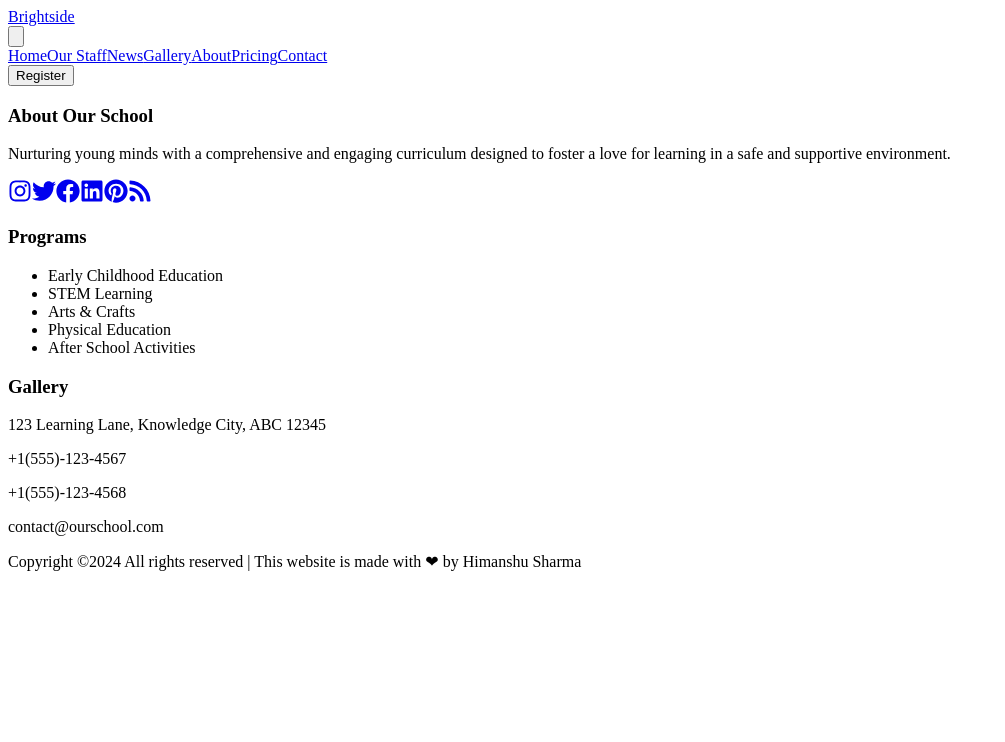
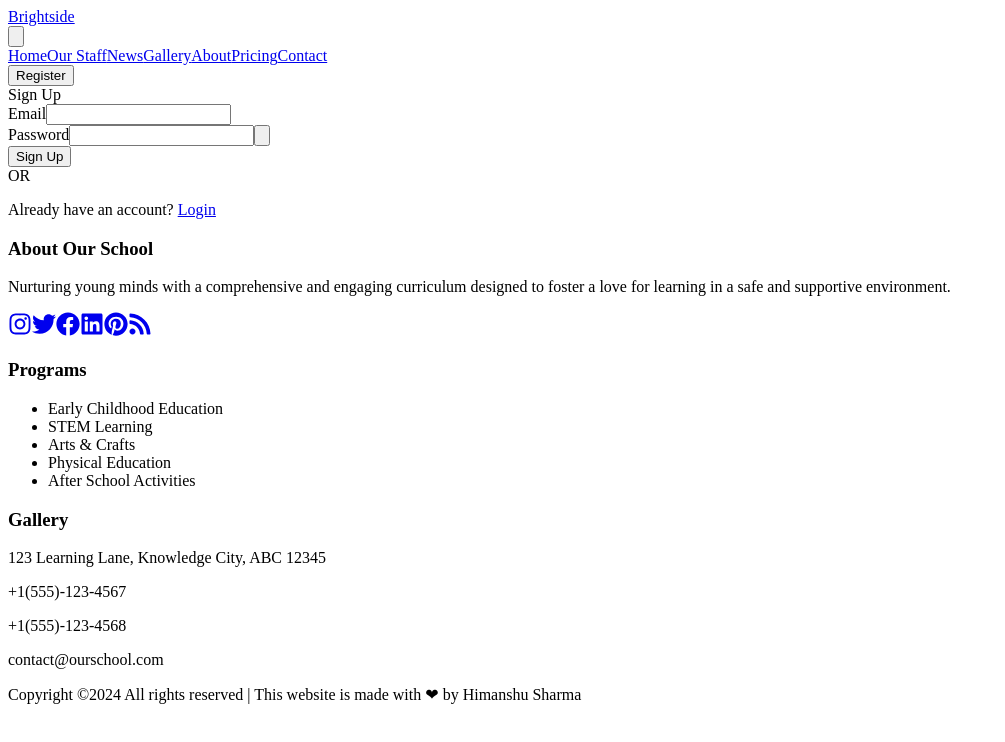
Before and after one commit to himanshusharma2007/Brightside, a React (Vite) app: page /signup in a window 1280 px wide. Shown: the top 742 px of the page, without its empty margins (0-1005 px from the left). Built offline with nearby package versions, Linux system fonts and the light colour scheme; the HTML template or start-up script is replaced by a standard one.

Commit message:
login issues fixed

```diff
--- a/src/App.jsx
+++ b/src/App.jsx
@@ -15,6 +15,8 @@ import Gallery from "./pages/Gallery";
 import Staff from "./pages/Staff";
 import Register from "./pages/Register.jsx";
 import PriceSection from "./components/priceSection.jsx";
+import Login from "./components/Login";
+import Signup from "./components/Signup.jsx";
 function App() {
   return (
     <Router>
@@ -24,12 +26,17 @@ function App() {
           <Routes>
             <Route path="/" element={<Home />} />
             <Route path="/about" element={<About showSlide1={true} />} />
-            <Route path="/pricing" element={<PriceSection showSlide1={true} />} />
+            <Route
+              path="/pricing"
+              element={<PriceSection showSlide1={true} />}
+            />
             <Route path="/contact" element={<Contact showSlide1={true} />} />
             <Route path="/news" element={<News showSlide1={true} />} />
             <Route path="/gallery" element={<Gallery showSlide1={true} />} />
             <Route path="/staff" element={<Staff showSlide1={true} />} />
             <Route path="/register" element={<Register />} />
+            <Route path="/login" element={<Login />} />
+            <Route path="/signup" element={<Signup />} />
             {/* Add more routes for other pages */}
           </Routes>
         </main>
--- a/src/components/Header.jsx
+++ b/src/components/Header.jsx
@@ -100,7 +100,7 @@ const Header = () => {
   return (
     <>
       <header className="bg-white shadow sticky top-0 z-40 w-full">
-        <div className=" mx-auto px-4 md:px-4 lg:px-8 py-4 flex items-center justify-between">
+        <div className=" mx-auto px-4 lg:px-16 py-4 flex items-center justify-between">
           <div className="font-bold text-2xl text-gray-800">
             <Link to="/">Brightside</Link>
           </div>
--- a/src/components/Login.jsx
+++ b/src/components/Login.jsx
@@ -1,35 +1,41 @@
 import React, { useEffect, useState } from "react";
 import {
-  getAuth,
   signInWithEmailAndPassword,
   signInWithPopup,
   GoogleAuthProvider,
 } from "firebase/auth";
-import { useNavigate } from "react-router-dom";
-import { db } from "../config/firebase/firebase";
+import { Link, useNavigate } from "react-router-dom";
+import { db, auth } from "../config/firebase/firebase"; // Updated import
 import { doc, setDoc } from "firebase/firestore";
 import { Google } from "@mui/icons-material";
+import Register from "../pages/Register";
 
 const Login = () => {
+
   const [email, setEmail] = useState("");
   const [password, setPassword] = useState("");
   const [showPassword, setShowPassword] = useState(false);
   const [error, setError] = useState("");
-  const [showModal, setShowModal] = useState(true);
+
   const navigate = useNavigate();
-  const auth = getAuth();
   const provider = new GoogleAuthProvider();
 
-  useEffect(() => {
-    console.log(showModal);
-  }, []);
 
   const handleEmailLogin = async (e) => {
     e.preventDefault();
     try {
-      await signInWithEmailAndPassword(auth, email, password);
+      const result = await signInWithEmailAndPassword(auth, email, password);
+      const user = result.user;
+      const userRef = doc(db, "users", user.uid);
+      await setDoc(userRef, {
+        email: user.email,
+        displayName: user.displayName,
+      });
+
+
       navigate("/register");
     } catch (error) {
+      console.error("Error during sign in: ", error);
       setError(error.message);
     }
   };
@@ -43,34 +49,16 @@ const Login = () => {
         email: user.email,
         displayName: user.displayName,
       });
+
       navigate("/register");
     } catch (error) {
+      console.error("Error during Google sign in: ", error);
       setError(error.message);
     }
   };
 
-  return (
+  return  (
     <div className="h-[90vh] flex flex-col justify-center items-center md:bg-gray-100 relative">
-      {showModal && (
-        <div className="absolute device-screen bg-gray-100 w-full h-full  flex items-center justify-center z-10">
-          <div className="bg-white rounded-lg shadow-lg p-8 max-w-sm">
-            <h2 className="text-2xl font-bold mb-4 text-center">
-              Welcome to Brightside
-            </h2>
-            <p className="mb-4 text-center">
-              For registration, you have to log in first.
-            </p>
-            <div className="flex justify-center">
-              <button
-                className="bg-teal-500 hover:bg-teal-600 text-white font-bold py-2 px-4 rounded focus:outline-none focus:ring-2 focus:ring-teal-500 transition-colors duration-300"
-                onClick={() => setShowModal(false)}
-              >
-                OK
-              </button>
-            </div>
-          </div>
-        </div>
-      )}
       <div className="bg-white rounded-lg md:shadow-lg p-8 w-full max-w-md">
         <div className="text-3xl text-teal-500 border-b-2 border-b-teal-500 mb-6 font-medium">
           Login
@@ -91,7 +79,7 @@ const Login = () => {
               className="appearance-none border rounded w-full py-2 px-3 text-gray-700 leading-tight focus:outline-none focus:ring-2 focus:ring-teal-500 transition-colors duration-300"
             />
           </div>
-          <div className="mb-4 relative ">
+          <div className="mb-4 relative">
             <label
               htmlFor="password"
               className="block text-gray-700 font-bold mb-2"
@@ -107,7 +95,7 @@ const Login = () => {
             />
             <button
               type="button"
-              className="absolute  right-0 top-10 px-3 flex items-center text-gray-600 focus:outline-none"
+              className="absolute right-0 top-10 px-3 flex items-center text-gray-600 focus:outline-none"
               onClick={() => setShowPassword(!showPassword)}
             >
               {showPassword ? (
@@ -139,7 +127,7 @@ const Login = () => {
             </button>
           </div>
           {error && <div className="text-red-500 mb-4">{error}</div>}
-          <div className="flex flex-col items-center justify-between w-full space-y-3 mt-4">
+          <div className="flex flex-col items-center justify-between w-full space-y-2 mt-4">
             <button
               type="submit"
               className="bg-teal-500 w-full hover:bg-teal-600 text-white font-bold py-2 px-4 rounded focus:outline-none focus:ring-2 focus:ring-teal-500 transition-colors duration-300"
@@ -159,6 +147,12 @@ const Login = () => {
               <Google className="mr-2" />
               Sign in with Google
             </button>
+            <p className="text-gray-600 text-center">
+              Don't have an account?{" "}
+              <Link to="/signup" className="text-teal-500 font-bold">
+                Sign up
+              </Link>
+            </p>
           </div>
         </form>
       </div>
--- /dev/null
+++ b/src/components/Signup.jsx
@@ -0,0 +1,125 @@
+import React, { useState } from "react";
+import { createUserWithEmailAndPassword } from "firebase/auth";
+import { auth } from "../config/firebase/firebase";
+import { useNavigate, Link } from "react-router-dom";
+
+
+const Signup = () => {
+  const [email, setEmail] = useState("");
+  const [password, setPassword] = useState("");
+  const [showPassword, setShowPassword] = useState(false);
+
+  const [error, setError] = useState("");
+  const navigate = useNavigate();
+
+  const handleSignup = async (e) => {
+    e.preventDefault();
+    try {
+      await createUserWithEmailAndPassword(auth, email, password);
+      // Redirect to the login page after successful signup
+
+      navigate("/register");
+    } catch (error) {
+      console.error("Error during sign up: ", error);
+      setError(error.message);
+    }
+  };
+
+  return (
+    <>
+      <div className="h-[90vh] flex flex-col justify-center items-center md:bg-gray-100">
+        <div className="bg-white rounded-lg md:shadow-lg p-8 w-full max-w-md">
+          <div className="text-3xl text-teal-500 border-b-2  border-b-teal-500  mb-6 font-medium">
+            Sign Up
+          </div>
+          <form onSubmit={handleSignup}>
+            <div className="mb-4">
+              <label
+                htmlFor="email"
+                className="block text-gray-700 font-bold mb-2"
+              >
+                Email
+              </label>
+              <input
+                type="email"
+                id="email"
+                value={email}
+                onChange={(e) => setEmail(e.target.value)}
+                className="appearance-none border rounded w-full py-2 px-3 text-gray-700 leading-tight focus:outline-none focus:ring-2 focus:ring-teal-500 transition-colors duration-300"
+              />
+            </div>
+            <div className="mb-4 relative">
+              <label
+                htmlFor="password"
+                className="block text-gray-700 font-bold mb-2"
+              >
+                Password
+              </label>
+              <input
+                type={showPassword ? "text" : "password"}
+                id="password"
+                value={password}
+                onChange={(e) => setPassword(e.target.value)}
+                className="appearance-none border rounded w-full py-2 px-3 text-gray-700 leading-tight focus:outline-none focus:ring-2 focus:ring-teal-500 transition-colors duration-300"
+              />
+              <button
+                type="button"
+                className="absolute right-0 top-10 px-3 flex items-center text-gray-600 focus:outline-none"
+                onClick={() => setShowPassword(!showPassword)}
+              >
+                {showPassword ? (
+                  <svg
+                    className="h-5 w-5"
+                    fill="none"
+                    strokeLinecap="round"
+                    strokeLinejoin="round"
+                    strokeWidth="2"
+                    viewBox="0 0 24 24"
+                    stroke="currentColor"
+                  >
+                    <path d="M13.875 18.825A10.05 10.05 0 0112 19c-4.478 0-8.268-2.943-9.543-7a9.97 9.97 0 011.563-3.029m5.858.908a3 3 0 114.243 4.243M9.878 9.878l4.242 4.242M9.88 9.88l-3.29-3.29m7.532 7.532l3.29 3.29M3 3l3.59 3.59m0 0A9.953 9.953 0 0112 5c4.478 0 8.268 2.943 9.543 7a10.025 10.025 0 01-4.132 5.411m0 0L21 21"></path>
+                  </svg>
+                ) : (
+                  <svg
+                    className="h-5 w-5"
+                    fill="none"
+                    strokeLinecap="round"
+                    strokeLinejoin="round"
+                    strokeWidth="2"
+                    viewBox="0 0 24 24"
+                    stroke="currentColor"
+                  >
+                    <path d="M15 12a3 3 0 11-6 0 3 3 0 016 0z"></path>
+                    <path d="M2.458 12C3.732 7.943 7.523 5 12 5c4.478 0 8.268 2.943 9.542 7-1.274 4.057-5.064 7-9.542 7-4.477 0-8.268-2.943-9.542-7z"></path>
+                  </svg>
+                )}
+              </button>
+            </div>
+            {error && <div className="text-red-500 mb-4">{error}</div>}
+            <div className="flex flex-col items-center justify-between w-full space-y-3 mt-4">
+              <button
+                type="submit"
+                className="bg-teal-500 w-full hover:bg-teal-600 text-white font-bold py-2 px-4 rounded focus:outline-none focus:ring-2 focus:ring-teal-500 transition-colors duration-300"
+              >
+                Sign Up
+              </button>
+              <div className="flex items-center">
+                <div className="border-t border-gray-300 flex-grow mr-3"></div>
+                <div className="text-gray-600">OR</div>
+                <div className="border-t border-gray-300 flex-grow ml-3"></div>
+              </div>
+              <p className="text-gray-600 text-center">
+                Already have an account?{" "}
+                <Link to="/login" className="text-teal-500 font-bold">
+                  Login
+                </Link>
+              </p>
+            </div>
+          </form>
+        </div>
+      </div>
+    </>
+  );
+};
+
+export default Signup;
--- a/src/components/priceSection.jsx
+++ b/src/components/priceSection.jsx
@@ -4,7 +4,7 @@ import priceLogo2 from '../assets/priceLogo2.webp'
 import priceLogo3 from '../assets/priceLogo3.webp'
 const PriceSection = () => {
   return (
-    <div className="bg-zinc-100 px-6 sm:px-12 py-2 device-screen ">
+    <div className="bg-zinc-100 px-6 sm:px-12 py-2 device-screen mb-2">
       <div className="max-w-7xl mx-auto text-center flex flex-col items-center justify-between">
         <div className="top-head flex flex-col items-center justify-center">
           <div className="text-[35px] w-fit text-teal-500 border-b-2 border-b-teal-500 mb-4 md:mb-2 font-medium ">
--- a/src/pages/Contact.jsx
+++ b/src/pages/Contact.jsx
@@ -1,6 +1,6 @@
 import React, { useState, useEffect } from "react";
 
-import ExpendCollapsList from "../CommanComponents/ExpendCollapsList";
+import ExpendCollapsList from "../components/ExpendCollapsList";
 import Slide1 from "./slides/Slide1";
 const Contact = ({ showSlide1 }) => {
   const [currentSlide, setCurrentSlide] = useState(0);
@@ -47,7 +47,7 @@ const Contact = ({ showSlide1 }) => {
         </div>
         <div className="main">
           <div className="grid grid-cols-1 md:grid-cols-2 gap-16 p-4">
-            <div>
+            <div className="left">
               <form className="bg-gray-100 p-8 rounded-lg shadow-lg">
                 <div className="mb-4">
                   <input
@@ -203,7 +203,7 @@ const Contact = ({ showSlide1 }) => {
                 </div>
               </div>
             </div>
-            <div className="expendable-list mt-12 device-screen w-full  bg-gray-100 flex  flex-col justify-center px-5   py-3 shadow-lg">
+            <div className="expendable-list mt-12 device-screen w-full  bg-gray-100 flex  flex-col justify-center px-5   pt-2 pb-6 shadow-lg">
               <div className="main min-h-full">
                 <h2 className="text-3xl font-medium mb-2 text-teal-400">
                   Why Choose Us
--- a/src/pages/Home.jsx
+++ b/src/pages/Home.jsx
@@ -10,7 +10,7 @@ function Home() {
     <div>
       <section className="hero-section    relative">
         <div>
-          <div className="slide slide1  mx-auto lg:px-[120px] flex items-center justify-center  text-white  ">
+          <div className="slide slide1  mx-auto lg:px-[100px] flex items-center justify-center  text-white  bg-red-500">
             <div className="flex w-full min-h-full   z-10 items-center  px-4 lg:px-4 justify-center text-center lg:justify-start lg:text-left">
               <div className="main anime-div flex flex-col lg:w-[43%] px-2  h-full  ">
                 <h1 className="text-[40px]  font-bold  font-serif">
```
Also changed, not shown: src/components/ExpendCollapsList.jsx (renamed from src/CommanComponents/ExpendCollapsList.jsx, +4 -4 lines), src/components/Model.jsx (added, +29 -0 lines), src/config/firebase/firebase.js (+6 -9 lines), src/pages/Register.jsx (+19 -18 lines).
